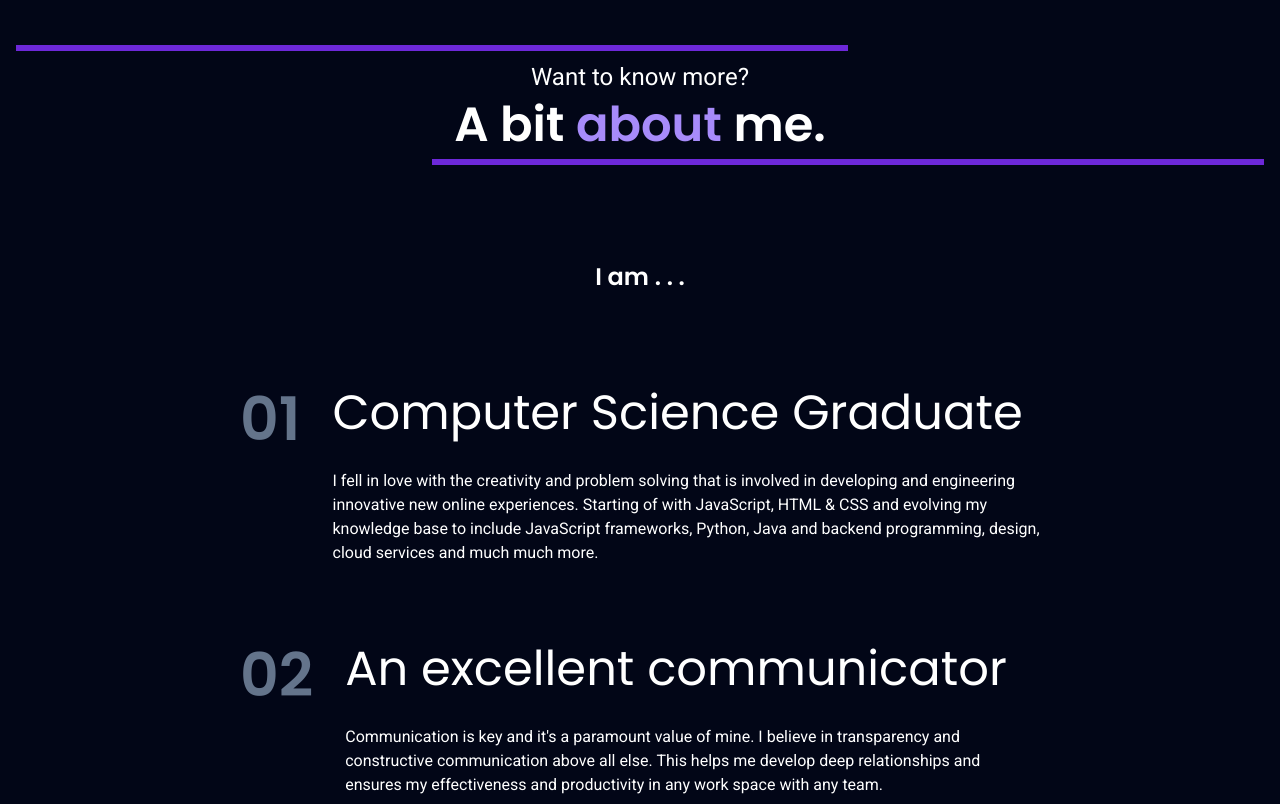
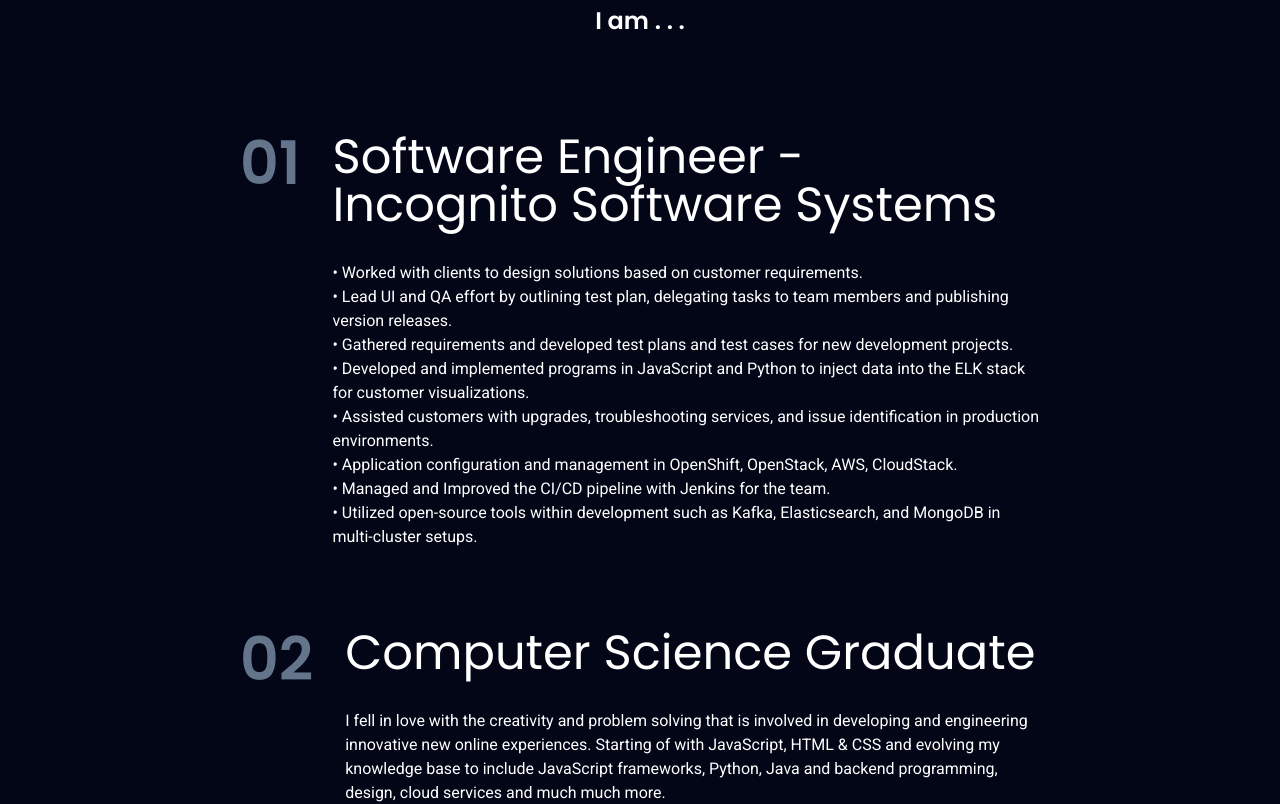
Before and after one commit to FergiFerg/portfolio, a SvelteKit app: page / in a window 1280 px wide. Shown: the part 920-1724 px from the top of the page. Built offline with nearby package versions, Linux system fonts and the light colour scheme.

Commit message:
about me

```diff
--- a/src/components/Main.svelte
+++ b/src/components/Main.svelte
@@ -4,43 +4,51 @@
   /**
    * @type {any[]}
    */
-  let steps = [
-    // {
-    //   name: "Smoljames Store",
-    //   icon: "fa-solid fa-cart-shopping",
-    //   description:
-    //     "Smoljames Store is a a merchanising store created with Next.js, Commerce.js & Stripe! Commerce.js is a CMS for managing project and Stripe is used for all transaction handling.",
-    // },
-    // {
-    //   name: "Utlimate Todos",
-    //   icon: "fa-solid fa-list-check",
-    //   description:
-    //     "Test for model robustness with customized test profiles and receive exhaustive reporting on the performance and potential vulnerabilities of your model.",
-    // },
-    // {
-    //   name: "Pokédex",
-    //   icon: "fa-solid fa-diagram-project",
-    //   description:
-    //     "Augment your datasets with our filters and dataset manipulations to ensure your models are trained on the highest quality datasets (coming soon).",
-    // },
-  ];
+  //   let steps = [
+  //     // {
+  //     //   name: "Smoljames Store",
+  //     //   icon: "fa-solid fa-cart-shopping",
+  //     //   description:
+  //     //     "Smoljames Store is a a merchanising store created with Next.js, Commerce.js & Stripe! Commerce.js is a CMS for managing project and Stripe is used for all transaction handling.",
+  //     // },
+  //     // {
+  //     //   name: "Utlimate Todos",
+  //     //   icon: "fa-solid fa-list-check",
+  //     //   description:
+  //     //     "Test for model robustness with customized test profiles and receive exhaustive reporting on the performance and potential vulnerabilities of your model.",
+  //     // },
+  //     // {
+  //     //   name: "Pokédex",
+  //     //   icon: "fa-solid fa-diagram-project",
+  //     //   description:
+  //     //     "Augment your datasets with our filters and dataset manipulations to ensure your models are trained on the highest quality datasets (coming soon).",
+  //     // },
+  //   ];
 
   let benefits = [
     {
+      name: "Software Engineer - Incognito Software Systems",
+      description: `
+        <ul>
+          <li>• Worked with clients to design solutions based on customer requirements.</li>
+          <li>• Lead UI and QA effort by outlining test plan, delegating tasks to team members and publishing version releases.</li>
+          <li>• Gathered requirements and developed test plans and test cases for new development projects.</li>
+          <li>• Developed and implemented programs in JavaScript and Python to inject data into the ELK stack for customer visualizations.</li>
+          <li>• Assisted customers with upgrades, troubleshooting services, and issue identification in production environments.</li>
+          <li>• Application configuration and management in OpenShift, OpenStack, AWS, CloudStack.</li>
+          <li>• Managed and Improved the CI/CD pipeline with Jenkins for the team.</li>
+          <li>• Utilized open-source tools within development such as Kafka, Elasticsearch, and MongoDB in multi-cluster setups.</li>
+        </ul>
+      `,
+    },
+    {
       metric: "10x",
       name: "Computer Science Graduate",
-      description:
-        "I fell in love with the creativity and problem solving that is involved in developing and engineering innovative new online experiences. Starting of with JavaScript, HTML & CSS and evolving my knowledge base to include JavaScript frameworks, Python, Java and backend programming, design, cloud services and much much more.",
+      description: `I fell in love with the creativity and problem solving that is involved in developing and engineering innovative new online experiences. Starting of with JavaScript, HTML & CSS and evolving my knowledge base to include JavaScript frameworks, Python, Java and backend programming, design, cloud services and much much more.`,
     },
-    // {
-    //   name: "a product design & UX finatic",
-    //   description:
-    //     "Carefully crafting and designing amazing user experiences allows me to express and experiment with every morsel of creativity I have. I love the challenge of learning new design concepts and enabling users with amazing online experiences.",
-    // },
     {
       name: "An excellent communicator",
-      description:
-        "Communication is key and it's a paramount value of mine. I believe in transparency and constructive communication above all else. This helps me develop deep relationships and ensures my effectiveness and productivity in any work space with any team.",
+      description: `Communication is key and it's a paramount value of mine. I believe in transparency and constructive communication above all else. This helps me develop deep relationships and ensures my effectiveness and productivity in any work space with any team.`,
     },
   ];
 </script>
@@ -59,7 +67,7 @@
         <span class="poppins text-violet-400">Developer</span>
       </h2>
       <p class="text-base sm:text-lg md:text-xl">
-        My <span class="text-violet-400"> favorite tech</span> includes JavaScript,
+        My <span class="text-violet-400">favorite tech</span> includes JavaScript,
         Python, TailwindCSS, Node.js + Express.js & MongoDB!
       </p>
       <button
@@ -71,66 +79,12 @@
         <h4 class="relative z-9">Get in touch &rarr;</h4>
       </button>
     </div>
-    <!-- <div class="relative shadow-2xl grid place-items-center">
-      <img
-        src={"images/profile.png"}
-        alt="Zetane Engine"
-        class="object-cover z-[2] max-h-[70vh]"
-      />
-    </div> -->
-    <!-- <div  class="flex p-0.5 relative max-w-[700px] w-full mx-auto">
-            <div
-                class="absolute inset-0 overflow-hidden rounded-md flex items-center justify-center"
-            >
-                <div
-                    class="bg-gradient-to-r absolute inset-[-20px]  from-violet-800 to-indigo-800 specialSpin"
-                />
-            </div>
+  </section>
 
-            <img
-                src={"images/zetane-engine.jpeg"}
-                alt="Zetane Engine"
-                class="w-full h-full object-cover z-[2]"
-            />
-        </div> -->
-  </section>
-  <section class="py-20 lg:py-32 flex flex-col gap-24" id="projects">
-    <!-- <div class="flex flex-col gap-2 text-center">
-      <h6 class="text-large sm:text-xl md:text-2xl">
-        A few of my creative endeavors.
-      </h6>
-      <h3 class="font-semibold text-3xl sm:text-4xl md:text-5xl">
-        Curious to <span class="poppins text-violet-400">see</span> my work?
-      </h3>
-    </div> -->
-
-    <!-- <div class="grid grid-cols-1 lg:grid-cols-3 gap-12 lg:gap-10">
-      <Step step={steps[0]}>
-        <p>
-          Smoljames Store is a a merchanising store created with <strong
-            class="text-violet-400"
-            >Next.js, Commerce.js, Stripe & Node.js + Express.js!</strong
-          > Commerce.js is a product CMS and Stripe is used for all transaction handling.
-        </p>
-      </Step>
-      <Step step={steps[1]}>
-        <p>
-          Ultimate Todos is a Full Stack <strong class="text-violet-400"
-            >Node.js</strong
-          >,
-          <strong class="text-violet-400">Node.js + Express.js</strong>
-          & <strong class="text-violet-400">Firebase</strong> CRUD application that
-          allows a user to login, manage a tidy and efficacious todo list, and persist
-          this information across devices.
-        </p>
-      </Step>
-    </div> -->
-  </section>
   <section
     id="about"
     class="py-20 pt-10 lg:pt-16 lg:py-32 flex flex-col gap-16 sm:gap-20 md:gap-24 relative"
   >
-    <!-- <div class="z-[-1] bg-violet-950 w-screen left-1/2 -translate-x-1/2 top-0 h-full absolute"> </div> -->
     <div
       class="flex flex-col gap-2 text-center relative before:absolute before:top-0 before:left-0 before:w-2/3 before:h-1.5 before:bg-violet-700 after:absolute after:bottom-0 after:right-0 after:w-2/3 after:h-1.5 after:bg-violet-700 py-4"
     >
@@ -144,21 +98,6 @@
     </p>
     <div class="flex flex-col gap-20 w-full mx-auto max-w-[800px]">
       {#each benefits as benefit, index}
-        <!-- <div class="flex flex-col gap-2 mx-auto">
-                    <div class="flex items-end gap-4">
-                        <p
-                            class="poppins text-6xl sm:text-7xl md:text-8xl text-slate-500 font-medium"
-                        >
-                            {benefit.metric}
-                        </p>
-                        <p
-                            class="text-xl sm:text-2xl md:text-3xl capitalize pb-2"
-                        >
-                            {benefit.name}
-                        </p>
-                    </div>
-                    <p class="text-center italic">- {benefit.description}</p>
-                </div> -->
         <div class="flex gap-6 sm:gap-8">
           <p
             class="poppins text-4xl sm:text-5xl md:text-6xl text-slate-500 font-semibold"
@@ -169,7 +108,9 @@
             <h3 class="text-2xl sm:text-3xl md:text-5xl">
               {benefit.name}
             </h3>
-            <p>{benefit.description}</p>
+            <ul>
+              {@html benefit.description}
+            </ul>
           </div>
         </div>
       {/each}
@@ -178,8 +119,5 @@
     <div
       class="flex flex-col overflow-x-scroll gap-10 max-w-[800px] mx-auto w-full"
     />
-    <div class="mx-auto -mt-12 italic sm:hidden opacity-50">
-      <p>Scroll to see more &rarr;</p>
-    </div>
   </section>
 </main>
```
Also changed, not shown: static/images/me.png (added), static/images/profile.png (deleted).
